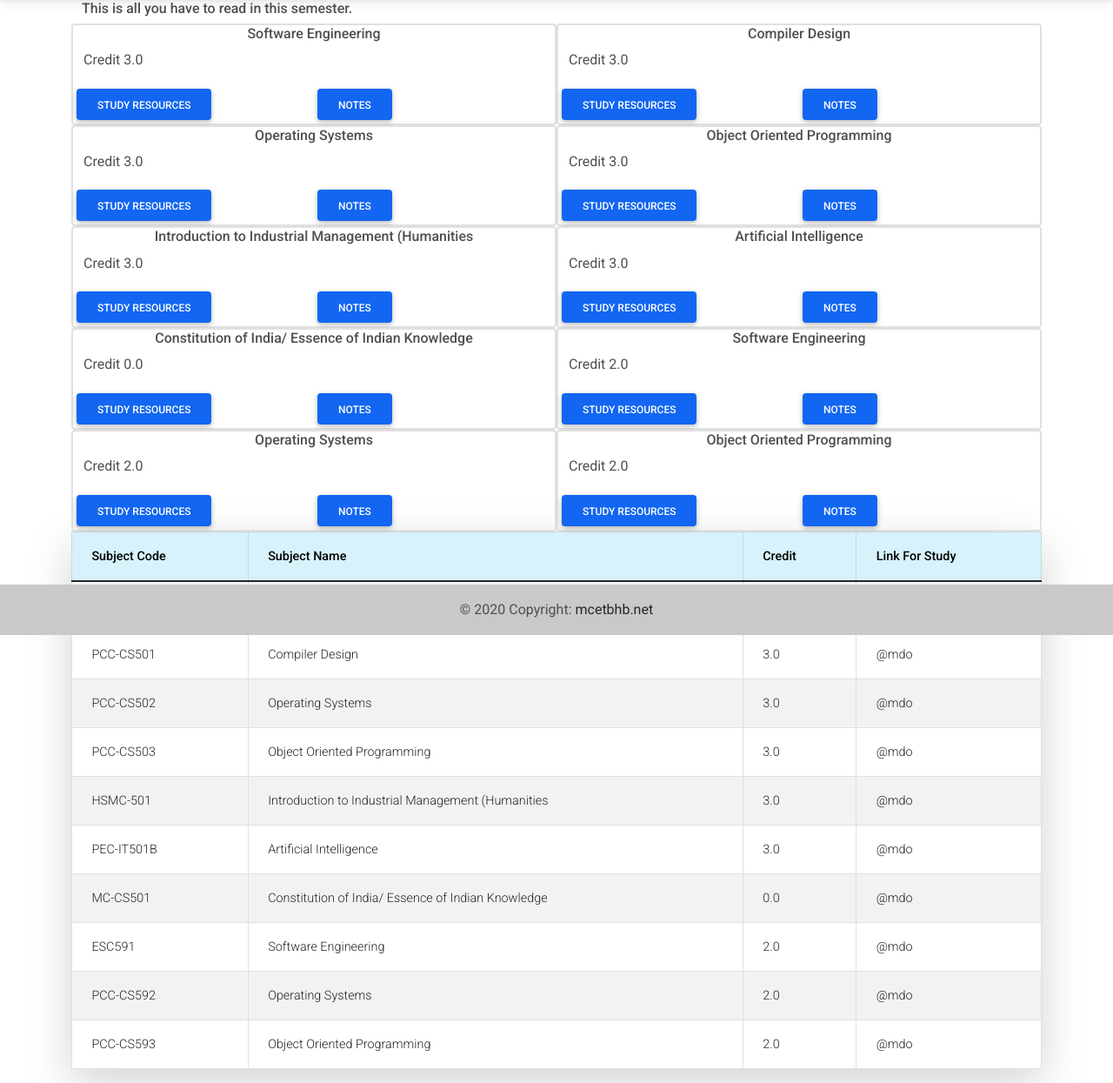
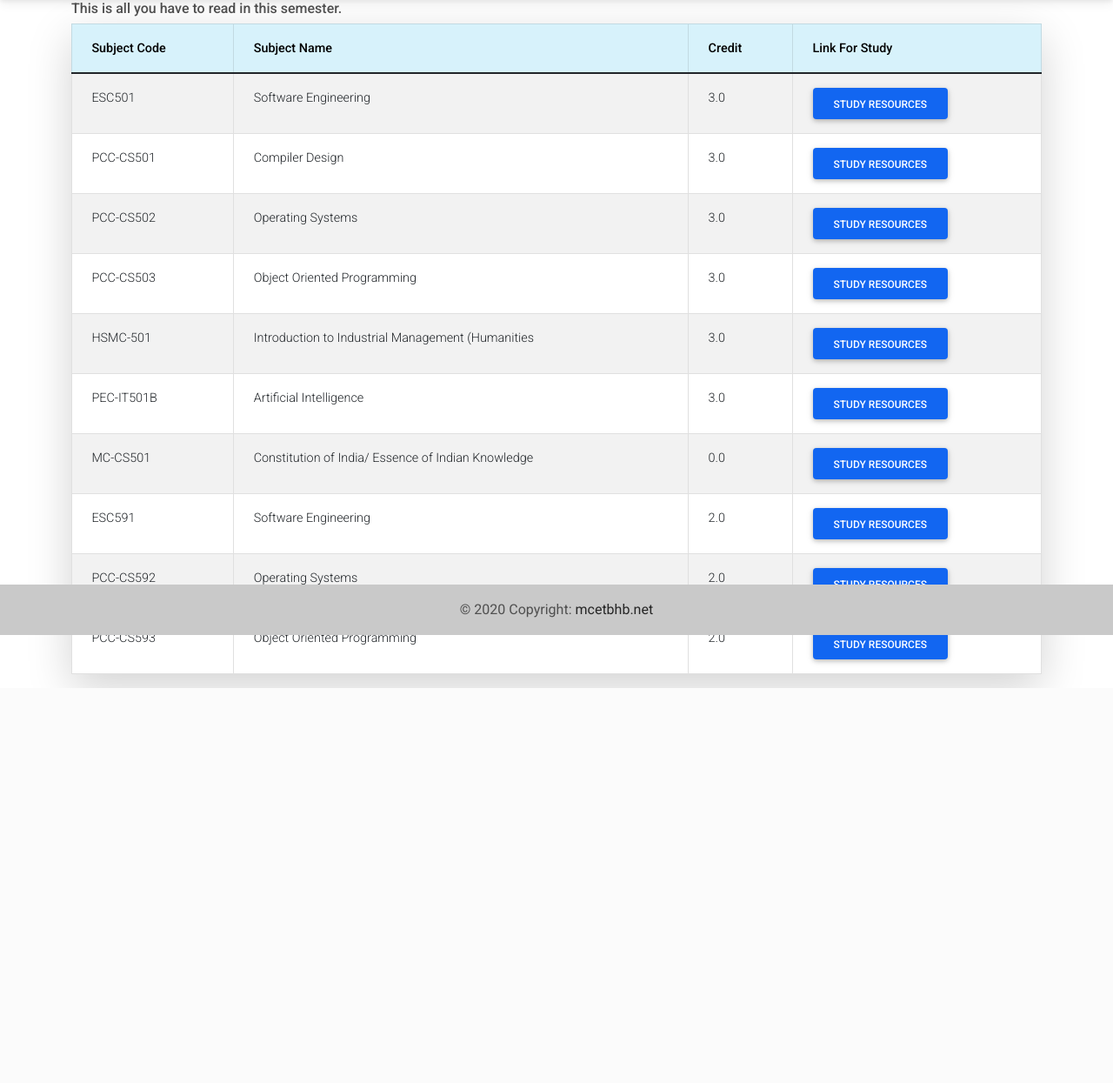
Before and after one commit to Upendra0/College-Space, a Django app: page /study_materials in a window 1280 px wide. Shown: the part 70-1315 px from the top of the page at 87% size. After the commit the page ends 861 px from the top, so only its background shows below. Run offline with Django 3.2, Linux system fonts and the light colour scheme; a user stored in the database is signed in; data comes from the database, SQL or seed files in the repository; some libraries are stand-ins or nearby versions.

Commit message:
added the link button in study_materials.html

```diff
--- a/college_space/resources/templates/resources/study_materials.html
+++ b/college_space/resources/templates/resources/study_materials.html
@@ -13,27 +13,7 @@
         {% endif %}
 
         <!-- Subject lists -->
-        <div class="container-fluid">
-            <h6> This is all you have to read in this semester. </h6>
-            <div class="row">
-            {% for subject in subjects %}
-            <div class="col-12 col-md-6 border border-2 rounded" style="border-color: black;">
-                <div class="row">
-                    <h6 class="text-center"> {{ subject.name }} </h6>
-                    <p> Credit {{ subject.credit }} </p>
-                </div>
-                <div class="row">
-                    <div class="col p-1">
-                        <a href="#" class="btn btn-primary" role="button">  Study Resources </a>
-                    </div>
-                    <div class="col p-1">
-                        <a href="#" class="btn btn-primary" role="button">  Notes </a>
-                    </div>
-                </div>
-            </div>
-            {% endfor %}
-            </div>
-        </div>
+        <h6> This is all you have to read in this semester. </h6>
 
         <table class="table shadow-lg table-striped table-bordered table-hover table-responsive">
         <thead>
@@ -50,7 +30,7 @@
             <td scope="row">{{ subject.sub_code  }}</td>
             <td>{{ subject.name }}</td>
             <td>{{ subject.credit }}</td>
-            <td>@mdo</td>
+            <td><a href="#" class="btn btn-primary" role="button">  Study Resources </a></td>
             </tr>
             {% endfor %}
 
```
